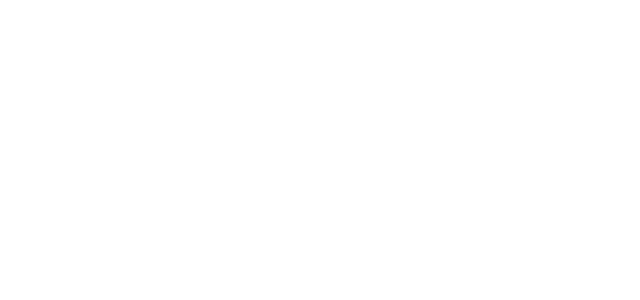
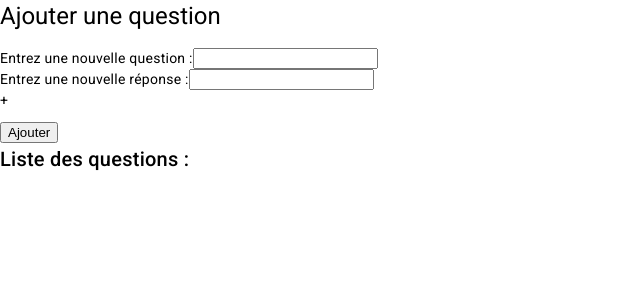
Before and after one commit to Mouad-Elkbabty2/Miahoot-Kahoot-Clone-, an Angular app: page /new-miahoot in a window 1280 px wide. Before the commit this address led to /. Shown: the top 300 px of the page, without its empty margins (0-640 px from the left). Built offline with nearby package versions, Linux system fonts and the light colour scheme.

Commit message:
newMiahoot

```diff
--- /dev/null
+++ b/src/app/new-miahoot/new-miahoot.component.html
@@ -0,0 +1,16 @@
+<h1>Ajouter une question</h1>
+
+
+<form (ngSubmit)="onSubmit()">
+  <label for="question">Entrez une nouvelle question :</label>
+  <input type="text" id="question" name="question" [(ngModel)]="newQuestion"/><br/>
+  <label for="question">Entrez une nouvelle réponse :</label>
+  <input type="text" id="réponses" name="réponses" [(ngModel)]="newReponse"/><br/> <p (click)="ajouteRep()" >+</p>
+
+  <button type="submit">Ajouter</button>
+</form>
+
+<h2>Liste des questions :</h2>
+<ul>
+  <li *ngFor="let question of questions">{{ question }}</li>
+</ul>
--- /dev/null
+++ b/src/app/new-miahoot/new-miahoot.component.ts
@@ -0,0 +1,35 @@
+import { ChangeDetectionStrategy, Component, OnDestroy, OnInit } from '@angular/core';
+import { FormsModule } from '@angular/forms'; // Importez FormsModule depuis @angular/forms
+
+interface QuestRep{
+  question : String,
+  reponses : String[];
+}
+
+@Component({
+  selector: 'app-new-miahoot',
+  templateUrl: './new-miahoot.component.html',
+  styleUrls: ['./new-miahoot.component.scss'],
+  changeDetection: ChangeDetectionStrategy.OnPush
+})
+export class NewMiahootComponent {
+  newQuestion: string = ''; // Variable pour stocker la saisie de l'utilisateur
+  questions: [][] = []; // Tableau pour stocker la liste des questions
+
+  newReponse: string = '';
+
+  newQuestRep: QuestRep;
+  questRep : QuestRep[];
+
+  ajouteRep(){
+    this.newQuestRep.reponses.push(this.newReponse);
+    this.newReponse = '';
+    console.log("ba333333333333");
+
+  }
+  onSubmit() {
+    this.newQuestRep.question = this.newQuestion;
+    this.questRep.push(this.newQuestRep);
+  }
+
+}
```
Also changed, not shown: src/app/app-routing.module.ts (+9 -1 lines), src/app/app.module.ts (+8 -2 lines), src/app/new-miahoot/new-miahoot.component.scss (added), 1 other file (tests, documents, lock files or other folders).
